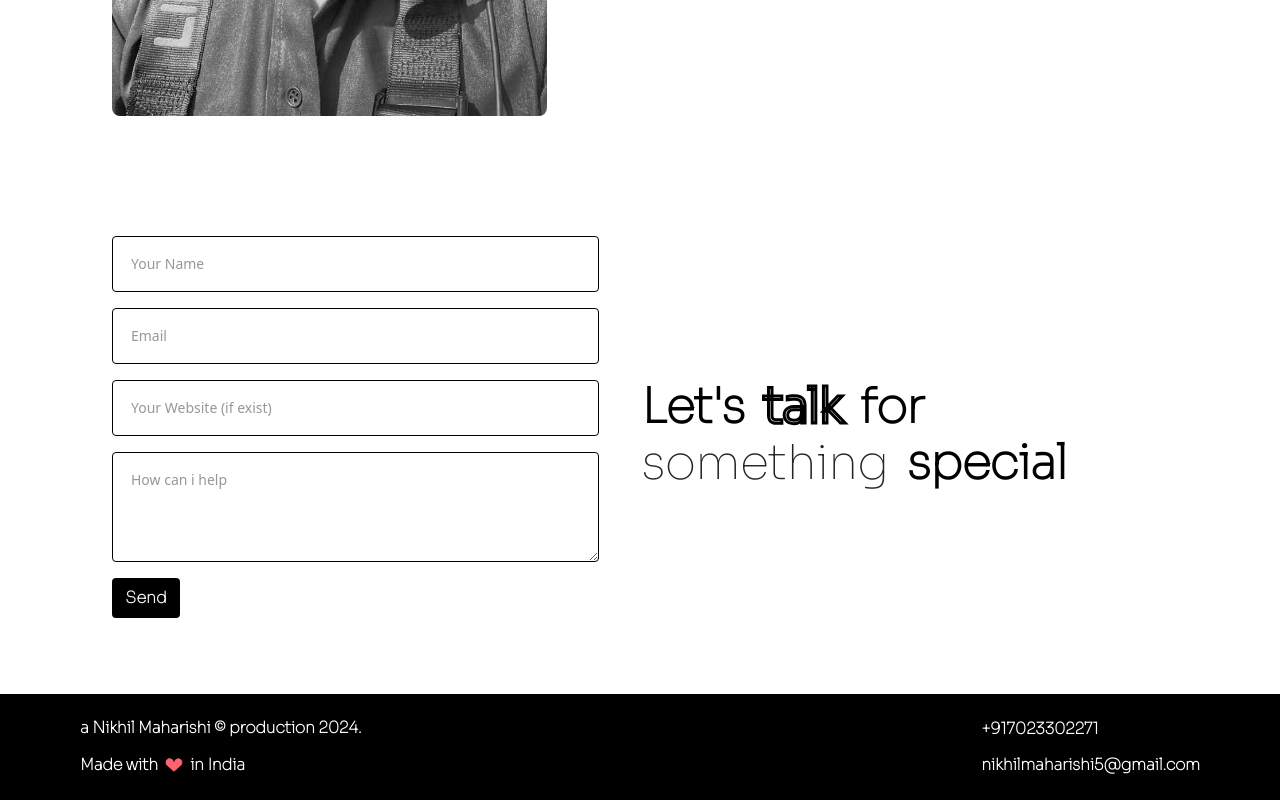
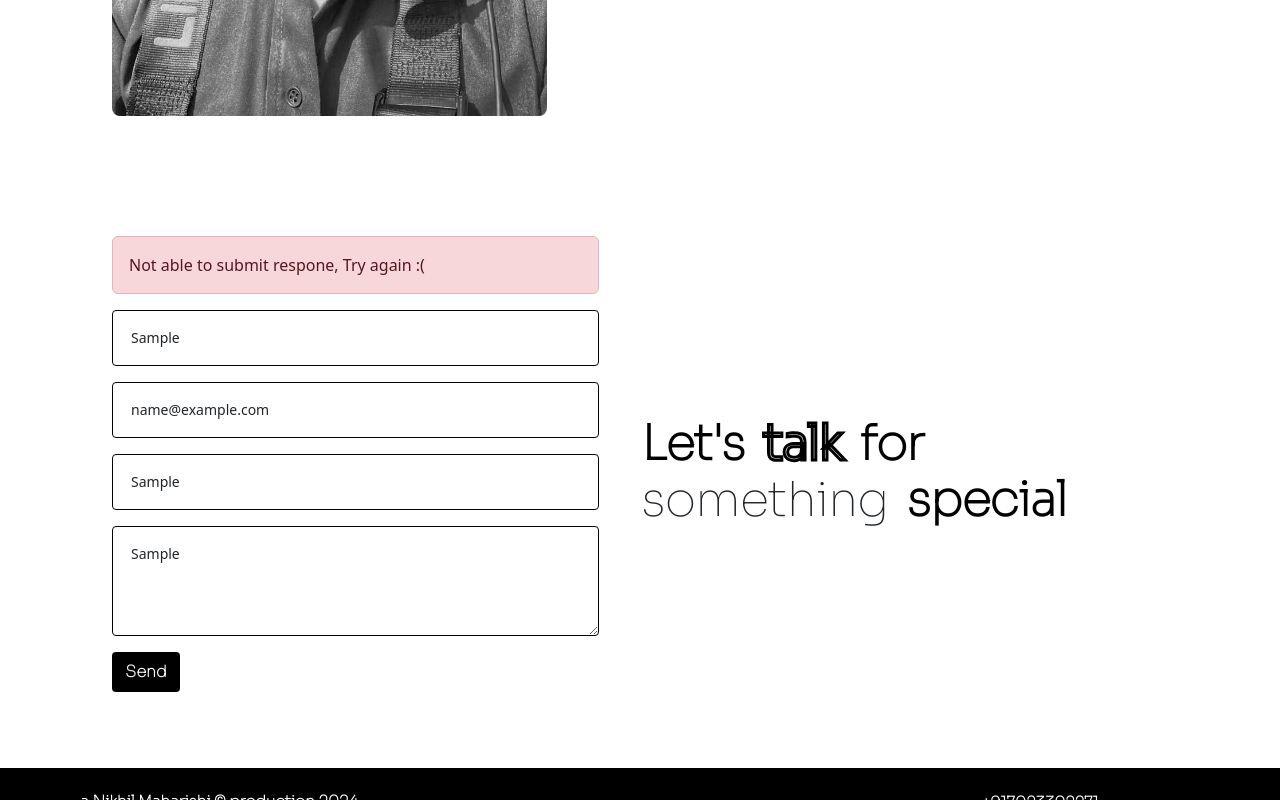
Before and after one commit to nikhil-maharishi/angularPortfolio, an Angular app: page /home in a window 1280 px wide. Both pictures are taken after typing "Sample", "name@example.com", "Sample", "Sample" into the empty fields and a click on the button "Send". Shown: the part 2442-3242 px from the top of the page. Built offline with nearby package versions, Linux system fonts and the light colour scheme.

Commit message:
fix:alerts

```diff
--- a/src/app/contact/contact.component.html
+++ b/src/app/contact/contact.component.html
@@ -1,9 +1,12 @@
 <section>
   <div class="contact-main">
     <div class="form-wrap">
-      <form [formGroup]="contactForm" name="contact" method="POST" netlify>
+      <form [formGroup]="contactForm" name="contact"  netlify>
         <div class="form-group">
-          <input type="hidden" name="subject" value="maharishinikhil.netlify.app" />
+          <div *ngIf="message" class="alert" [ngClass]="{'alert-success':!isError,'alert-danger':isError}" role="alert">
+            {{message}}
+          </div>
+          <input type="hidden" name="form-name" value="contact" />
           <div class="mb-3">
             <input type="text" formControlName="name" class="form-control" placeholder="Your Name" name="name">
           </div>
--- a/src/app/contact/contact.component.ts
+++ b/src/app/contact/contact.component.ts
@@ -1,16 +1,20 @@
+import { CommonModule } from '@angular/common';
+import { HttpClient, HttpClientModule } from '@angular/common/http';
 import { Component, OnInit } from '@angular/core';
 import { FormBuilder, FormGroup, ReactiveFormsModule } from '@angular/forms';
 
 @Component({
   selector: 'app-contact',
   standalone: true,
-  imports: [ReactiveFormsModule],
+  imports: [ReactiveFormsModule,HttpClientModule,CommonModule],
   templateUrl: './contact.component.html',
   styleUrl: './contact.component.scss'
 })
 export class ContactComponent implements OnInit {
-  constructor(private fb:FormBuilder){}
+  constructor(private fb:FormBuilder,private http: HttpClient){}
   contactForm!: FormGroup;
+  isError:boolean = false
+  message:string |null = null
   ngOnInit(): void {
     this.contactForm = this.fb.group({
       name:[''],
@@ -20,7 +24,21 @@ export class ContactComponent implements OnInit {
     })
   }
   submit(){
-    this.contactForm.reset()
+    const formData = this.contactForm.value;
+    this.http.post('/', formData).subscribe(
+      () => {
+        // Handle successful submission
+        console.log('Form submitted successfully');
+        this.message = 'Thank you for your response !!!'
+        this.contactForm.reset();
+      },
+      error => {
+        // Handle error
+        this.message = 'Not able to submit respone, Try again :('
+        this.isError = true
+        console.error('Error submitting form:', error);
+      }
+    );
   }
 
 }
```
